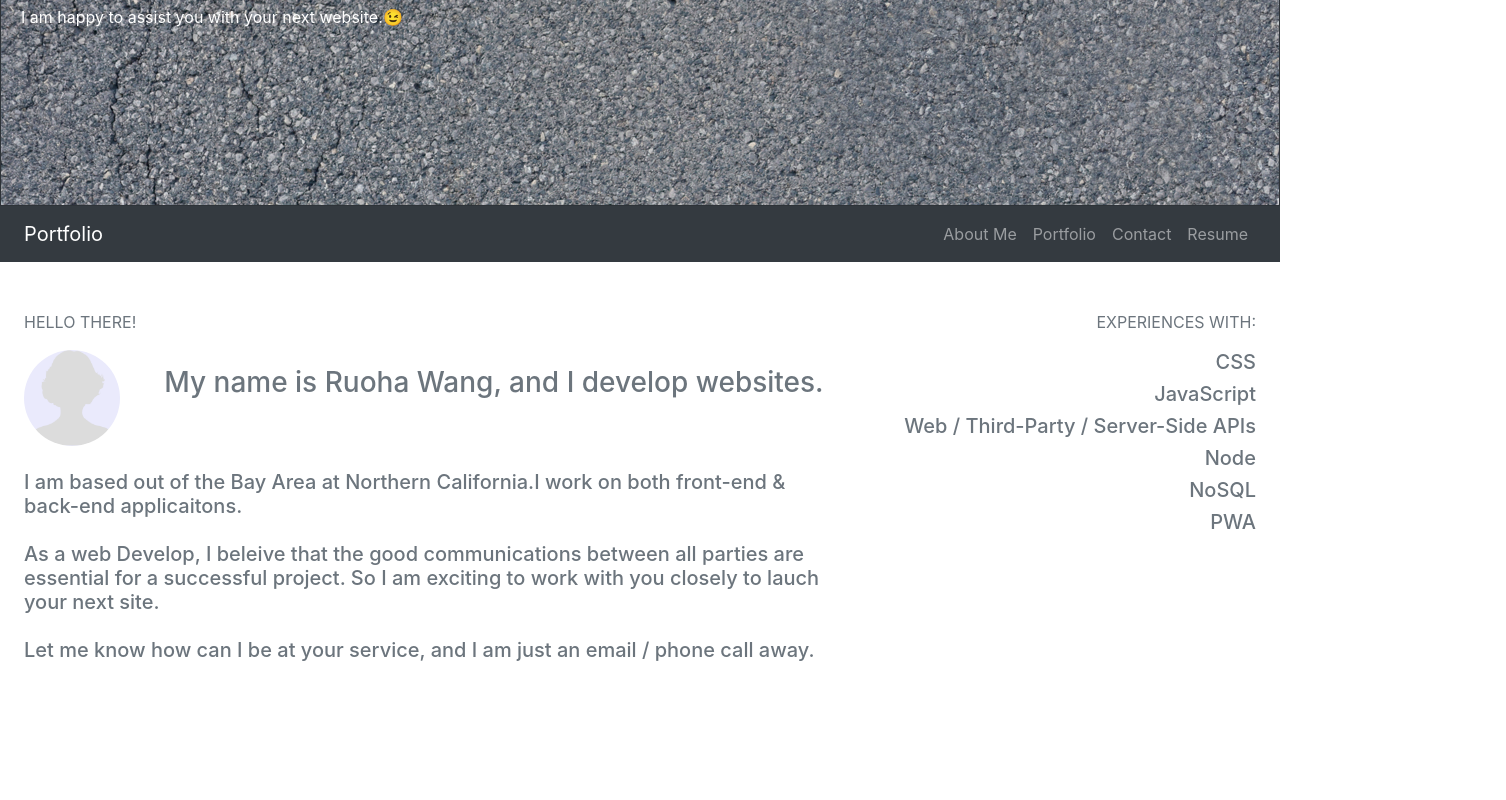
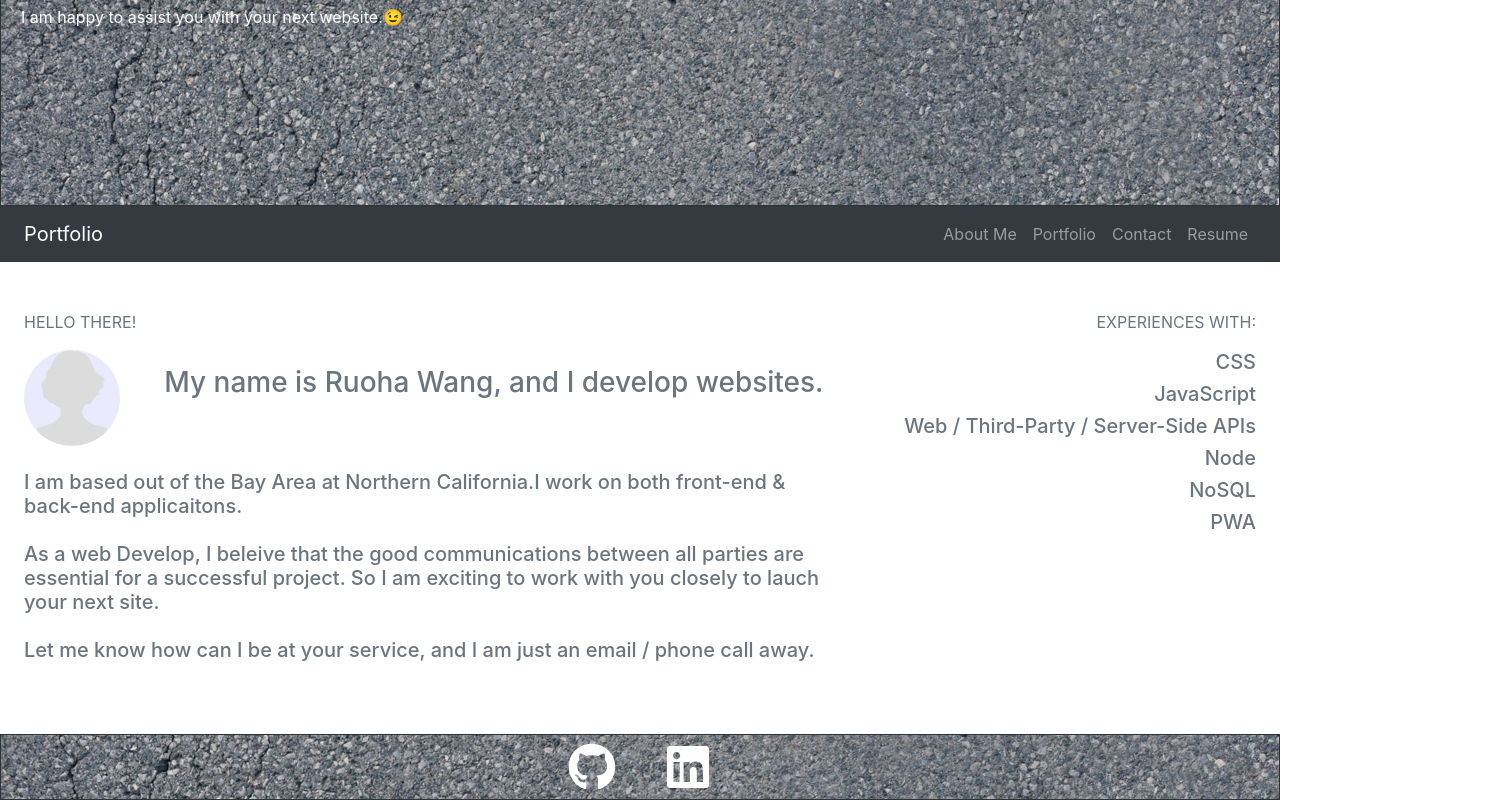
Before and after one commit to rhw-git/react-portfolio, a React (Create React App) app: page / in a window 1280 px wide. Shown: the part 52-852 px from the top of the page, 1506 px wide, since content can reach past the window. Before the commit the page ends 800 px from the top, so only its background shows below. Built offline with nearby package versions, Linux system fonts and the light colour scheme.

Commit message:
add footer and links

```diff
--- a/src/App.js
+++ b/src/App.js
@@ -8,6 +8,7 @@ import About from './components/About';
 import ContactForm from './components/Contact';
 import Resume from './components/Resume';
 import Portfolio from './components/Portfolio';
+import Footer from './components/Footer';
 
 function App() {
   //--------hooks-----------//
@@ -58,6 +59,9 @@ function App() {
           }
         })()}
       </main>
+      <footer>
+        <Footer></Footer>
+      </footer>
     </div>
   );
 }
--- /dev/null
+++ b/src/components/Footer/index.js
@@ -0,0 +1,59 @@
+import React from 'react';
+// import for icon from front awesome
+import { FontAwesomeIcon } from '@fortawesome/react-fontawesome';
+import { faGithub } from '@fortawesome/free-brands-svg-icons';
+import { faLinkedin } from '@fortawesome/free-brands-svg-icons';
+// import for bootstrap
+import Card from 'react-bootstrap/Card';
+
+function Footer() {
+  React.useEffect(() => {});
+  return (
+    <Card className="bg-dark text-white py-0" style={{ borderRadius: 0 }}>
+      <div
+        variant="top"
+        alt="Card image"
+        style={{
+          backgroundImage:
+            'url(' + require('../../assets/jumbo/jumbo-image.jpg') + ')',
+          height: '4rem',
+          width: '100%',
+        }}
+      />
+      <Card.ImgOverlay className="d-flex align-items-end justify-content-center example-parent py-1">
+        <a
+          className="col-example py-0 my-0 px-4"
+          href="https://github.com/rhw-git"
+          alt="gitHub-link"
+          target="_blank"
+        >
+          <FontAwesomeIcon
+            icon={faGithub}
+            style={{
+              height: '3rem',
+              width: '3rem',
+              color: 'white',
+            }}
+          />
+        </a>
+        <a
+          className="col-example py-0 my-0 px-4"
+          href="https://www.linkedin.com/in/ruohan-wang-78990590/"
+          alt="linkedIn-link"
+          target="_blank"
+        >
+          <FontAwesomeIcon
+            icon={faLinkedin}
+            style={{
+              height: '3rem',
+              width: '3rem',
+              color: 'white',
+            }}
+          />
+        </a>
+      </Card.ImgOverlay>
+    </Card>
+  );
+}
+
+export default Footer;
--- a/src/components/Jumbotron/index.js
+++ b/src/components/Jumbotron/index.js
@@ -1,8 +1,6 @@
 import React from 'react';
 
 import Card from 'react-bootstrap/Card';
-// import ResponsiveEmbed from 'react-bootstrap/ResponsiveEmbed';
-// import Container from 'react-bootstrap/Container';
 
 function Jumbo() {
   React.useEffect(() => {});
```
